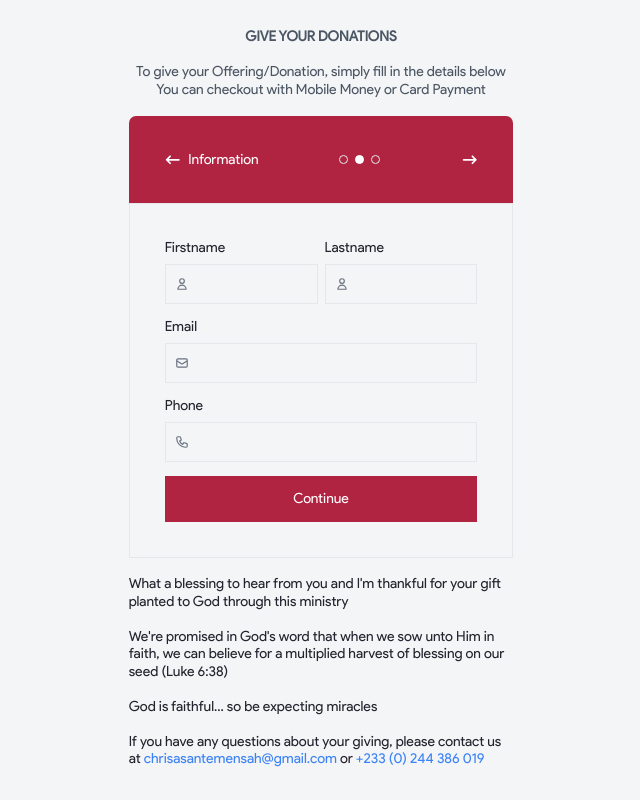
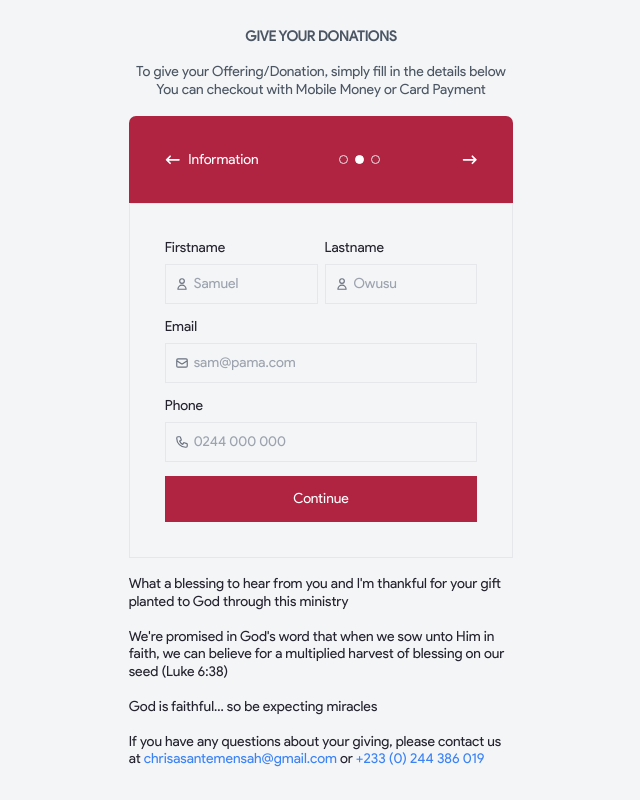
Before and after one commit to mnnlthmpsn/pama_react, a React (Create React App) app: page /give in a window 1280 px wide. Both pictures are taken after typing "5" into the empty fields and a click on the button "Continue". Shown: the whole page, without its empty margins (319-959 px from the left). Built offline with nearby package versions, Linux system fonts and the light colour scheme.

Commit message:
placeholders

```diff
--- a/src/components/giveComponents/step1.js
+++ b/src/components/giveComponents/step1.js
@@ -5,7 +5,7 @@ const Step1 = ({ setCurrentStep }) => {
         <form className='space-y-2' onSubmit={() => setCurrentStep(2)}>
             <div className="border space-x-8 flex p-4 items-center">
                 <p className="absolute text-xs font-bold text-gray-500">GHS</p>
-                <input type='number' className="outline-none bgColor w-full" required />
+                <input type='number' placeholder='5.00' className="outline-none bgColor w-full" required />
             </div>
             <Button type='submit' />
         </form>
--- a/src/components/giveComponents/step2.js
+++ b/src/components/giveComponents/step2.js
@@ -7,7 +7,7 @@ const Step2 = ({ setCurrentStep }) => {
             <div className="space-y-2 w-full">
                 <label>Firstname</label>
                 <div className="flex items-center">
-                    <input type='text' className="border py-3 pl-8 pr-4 bgColor w-full outline-none" />
+                    <input placeholder="Samuel" type='text' className="border py-3 pl-8 pr-4 bgColor w-full outline-none" />
                     <svg xmlns="http://www.w3.org/2000/svg" className="h-4 w-4 absolute text-gray-500 ml-3" fill="none" viewBox="0 0 24 24" stroke="currentColor" strokeWidth={2}>
                         <path strokeLinecap="round" strokeLinejoin="round" d="M16 7a4 4 0 11-8 0 4 4 0 018 0zM12 14a7 7 0 00-7 7h14a7 7 0 00-7-7z" />
                     </svg>
@@ -18,7 +18,7 @@ const Step2 = ({ setCurrentStep }) => {
             <div className="space-y-2">
                 <label>Lastname</label>
                 <div className="flex items-center">
-                    <input type='text' className="border py-3 pl-8 pr-4 bgColor w-full outline-none" />
+                    <input placeholder="Owusu" type='text' className="border py-3 pl-8 pr-4 bgColor w-full outline-none" />
                     <svg xmlns="http://www.w3.org/2000/svg" className="h-4 w-4 absolute text-gray-500 ml-3" fill="none" viewBox="0 0 24 24" stroke="currentColor" strokeWidth={2}>
                         <path strokeLinecap="round" strokeLinejoin="round" d="M16 7a4 4 0 11-8 0 4 4 0 018 0zM12 14a7 7 0 00-7 7h14a7 7 0 00-7-7z" />
                     </svg>
@@ -29,7 +29,7 @@ const Step2 = ({ setCurrentStep }) => {
             <div className="space-y-2 flex flex-col col-span-2">
                 <label>Email</label>
                 <div className="flex items-center">
-                    <input type='email' className="border py-3 pl-8 pr-4 bgColor w-full outline-none" />
+                    <input placeholder="sam@pama.com" type='email' className="border py-3 pl-8 pr-4 bgColor w-full outline-none" />
                     <svg xmlns="http://www.w3.org/2000/svg" className="h-4 w-4 text-gray-500 absolute ml-3" fill="none" viewBox="0 0 24 24" stroke="currentColor" strokeWidth={2}>
                         <path strokeLinecap="round" strokeLinejoin="round" d="M3 8l7.89 5.26a2 2 0 002.22 0L21 8M5 19h14a2 2 0 002-2V7a2 2 0 00-2-2H5a2 2 0 00-2 2v10a2 2 0 002 2z" />
                     </svg>
@@ -40,7 +40,7 @@ const Step2 = ({ setCurrentStep }) => {
             <div className="space-y-2 flex flex-col col-span-2">
                 <label>Phone</label>
                 <div className="flex items-center">
-                    <input type='tel' className="border py-3 pl-8 pr-4 bgColor w-full outline-none" />
+                    <input type='tel' placeholder="0244 000 000" className="border py-3 pl-8 pr-4 bgColor w-full outline-none" />
                     <svg xmlns="http://www.w3.org/2000/svg" className="h-4 w-4 text-gray-500 absolute ml-3" fill="none" viewBox="0 0 24 24" stroke="currentColor" strokeWidth={2}>
                         <path strokeLinecap="round" strokeLinejoin="round" d="M3 5a2 2 0 012-2h3.28a1 1 0 01.948.684l1.498 4.493a1 1 0 01-.502 1.21l-2.257 1.13a11.042 11.042 0 005.516 5.516l1.13-2.257a1 1 0 011.21-.502l4.493 1.498a1 1 0 01.684.949V19a2 2 0 01-2 2h-1C9.716 21 3 14.284 3 6V5z" />
                     </svg>
--- a/src/components/giveComponents/step3.js
+++ b/src/components/giveComponents/step3.js
@@ -34,6 +34,15 @@ const Momo = ({ makePayment }) => {
                             <path strokeLinecap="round" strokeLinejoin="round" d="M3 5a2 2 0 012-2h3.28a1 1 0 01.948.684l1.498 4.493a1 1 0 01-.502 1.21l-2.257 1.13a11.042 11.042 0 005.516 5.516l1.13-2.257a1 1 0 011.21-.502l4.493 1.498a1 1 0 01.684.949V19a2 2 0 01-2 2h-1C9.716 21 3 14.284 3 6V5z" />
                         </svg>
                     </div>
+                </div>
+
+                <div className="space-y-2 flex flex-col col-span-2">
+                    <label>Network</label>
+                    <select className="bg-transparent border py-3 px-4 outline-none">
+                        <option value='mtn'>MTN</option>
+                        <option value='vod'>Vodafone</option>
+                        <option value='air'>AirtelTigo</option>
+                    </select>
                 </div>
 
                 <div className="space-y-2 col-span-2">
```
